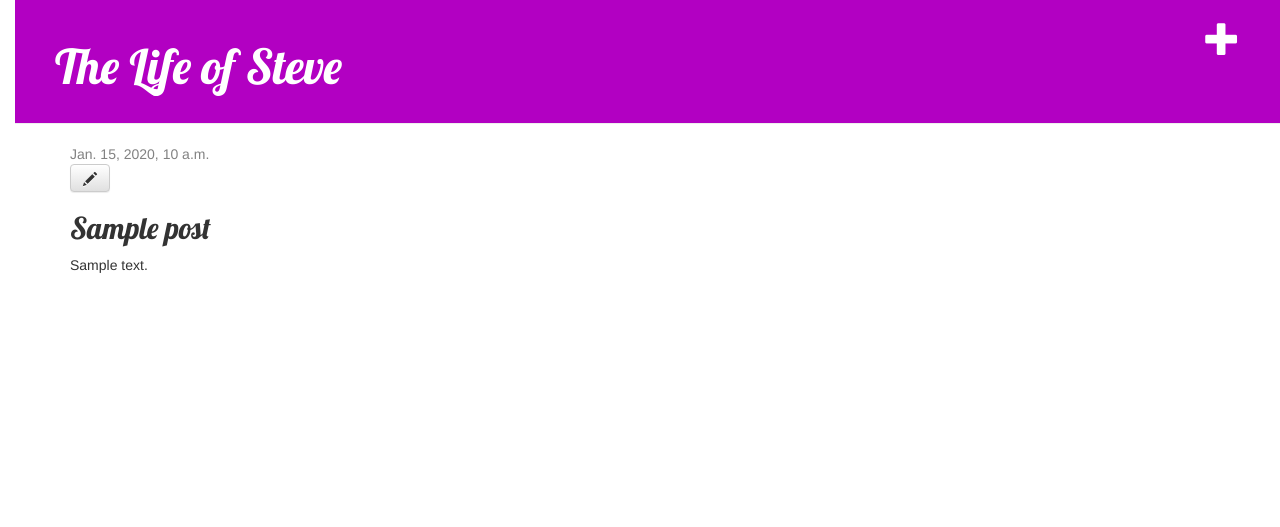
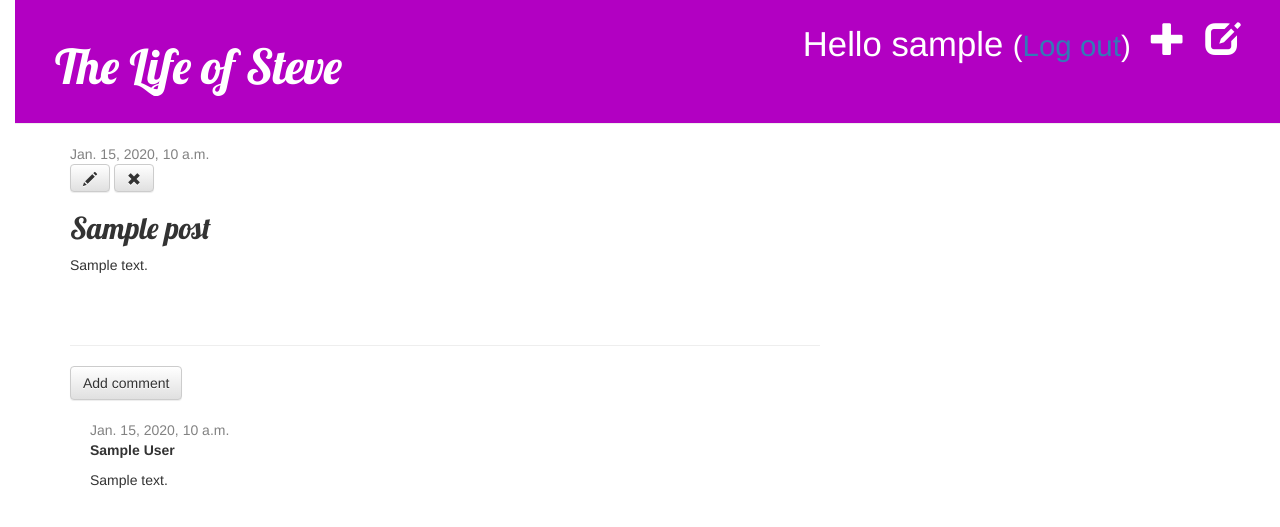
Before and after one commit to Stephen-Seiji/my-first-blog, a Django app: page /post/1/ in a window 1280 px wide. Shown: the top 527 px of the page. Run offline with Django 3.2, Linux system fonts and the light colour scheme; a user stored in the database is signed in; tables that the repository leaves empty hold one stand-in row (values such as "Sample post"); some libraries are stand-ins or nearby versions.

Commit message:
Finished extensions

```diff
--- a/blog/admin.py
+++ b/blog/admin.py
@@ -1,4 +1,5 @@
 from django.contrib import admin
-from .models import Post
+from .models import Post, Comment
 
 admin.site.register(Post)   #registering model
+admin.site.register(Comment)
--- a/blog/models.py
+++ b/blog/models.py
@@ -15,3 +15,20 @@ class Post(models.Model):
 
     def __str__(self):
         return self.title
+
+class Comment(models.Model):
+    post = models.ForeignKey('blog.Post', on_delete=models.CASCADE, related_name='comments')
+    author = models.CharField(max_length=200)
+    text = models.TextField()
+    created_date = models.DateTimeField(default=timezone.now)
+    approved_comment = models.BooleanField(default=False)
+
+    def approve(self):
+        self.approved_comment = True
+        self.save()
+
+    def __str__(self):
+        return self.text
+
+    def approved_comments(self):
+        return self.comments.filter(approved_comment=True)
--- a/blog/static/css/blog.css
+++ b/blog/static/css/blog.css
@@ -43,3 +43,6 @@ body {
     .post h2 a, .post h2 a:visited {
     color: #000000;
     }
+    .comment {
+        margin: 20px 0px 20px 20px;
+    }
--- a/blog/templates/blog/base.html
+++ b/blog/templates/blog/base.html
@@ -10,7 +10,11 @@
     <body>
         <div class="page-header">
             {% if user.is_authenticated %}
+                <a href="{% url 'post_draft_list' %}" class="top-menu"><span class="glyphicon glyphicon-edit"></span></a>
                 <a href="{% url 'post_new' %}" class="top-menu"><span class="glyphicon glyphicon-plus"></span></a>
+                <p class="top-menu">Hello {{ user.username }} <small>(<a href="{% url 'logout' %}">Log out</a>)</small></p>
+            {% else %}
+                <a href="{% url 'login' %}" class="top-menu"><span class="glyphicon glyphicon-lock"></span></a>
             {% endif %}
             <h1><a href="/">The Life of Steve</a></h1>
         </div>
--- a/blog/templates/blog/post_detail.html
+++ b/blog/templates/blog/post_detail.html
@@ -6,11 +6,33 @@
             <div class="date">
                 {{ post.published_date }}
             </div>
+        {% else %}
+            <a class="btn btn-default" href="{% url 'post_publish' pk=post.pk %}">Publish</a>
         {% endif %}
         {% if user.is_authenticated %}
         <a class="btn btn-default" href="{% url 'post_edit' pk=post.pk %}"><span class="glyphicon glyphicon-pencil"></span></a>
+        <a class="btn btn-default" href="{% url 'post_remove' pk=post.pk %}"><span class="glyphicon glyphicon-remove"></span></a>
         {% endif %}
         <h2>{{ post.title }}</h2>
         <p>{{ post.text|linebreaksbr }}</p>
     </div>
+    <hr>
+    <a class="btn btn-default" href="{% url 'add_comment_to_post' pk=post.pk %}">Add comment</a>
+    {% for comment in post.comments.all %}
+    {% if user.is_authenticated or comment.approved_comment %}
+    <div class="comment">
+        <div class="date">
+            {{ comment.created_date }}
+            {% if not comment.approved_comment %}
+                <a class="btn btn-default" href="{% url 'comment_remove' pk=comment.pk %}"><span class="glyphicon glyphicon-remove"></span></a>
+                <a class="btn btn-default" href="{% url 'comment_approve' pk=comment.pk %}"><span class="glyphicon glyphicon-ok"></span></a>
+            {% endif %}
+        </div>
+        <strong>{{ comment.author }}</strong>
+        <p>{{ comment.text|linebreaks }}</p>
+    </div>
+    {% endif %}
+    {% empty %}
+        <p>No comments here yet :(</p>
+    {% endfor %}
 {% endblock %}
--- a/blog/templates/blog/post_list.html
+++ b/blog/templates/blog/post_list.html
@@ -8,6 +8,7 @@
             </div>
             <h2><a href="{% url 'post_detail' pk=post.pk %}">{{ post.title }}</a></h2>
             <p>{{ post.text|linebreaksbr }}</p>
+            <a href="{% url 'post_detail' pk=post.pk %}">Comments: {{ post.approved_comments.count }}</a>
         </div>
     {% endfor %}
 {% endblock %}
--- a/blog/urls.py
+++ b/blog/urls.py
@@ -6,4 +6,10 @@ urlpatterns = [
     path('post/<int:pk>/', views.post_detail, name='post_detail'),
     path('post/new/', views.post_new, name='post_new'),
     path('post/<int:pk>/edit/', views.post_edit, name='post_edit'),
+    path('drafts/', views.post_draft_list, name='post_draft_list'),
+    path('post/<pk>/publish/', views.post_publish, name='post_publish'),
+    path('post/<pk>/remove/', views.post_remove, name='post_remove'),
+    path('post/<int:pk>/comment/', views.add_comment_to_post, name='add_comment_to_post'),
+    path('comment/<int:pk>/approve/', views.comment_approve, name='comment_approve'),
+    path('comment/<int:pk>/remove/', views.comment_remove, name='comment_remove'),
 ]
--- a/blog/views.py
+++ b/blog/views.py
@@ -1,9 +1,11 @@
 from django.shortcuts import render
 from django.shortcuts import render, get_object_or_404
 from django.utils import timezone
-from .models import Post
-from .forms import PostForm
+from .models import Post, Comment
+from .forms import PostForm, CommentForm
 from django.shortcuts import redirect
+from django.contrib.auth.decorators import login_required
+
 
 
 # Create your views here.
@@ -16,19 +18,20 @@ def post_detail(request, pk):
     post = get_object_or_404(Post, pk=pk)
     return render(request, 'blog/post_detail.html', {'post': post})
 
+@login_required
 def post_new(request):
     if request.method == "POST":
         form = PostForm(request.POST)
         if form.is_valid():
             post = form.save(commit=False)
             post.author = request.user
-            post.published_date = timezone.now()
             post.save()
             return redirect('post_detail', pk=post.pk)
     else:
         form = PostForm()
     return render(request, 'blog/post_edit.html', {'form': form})
 
+@login_required
 def post_edit(request, pk):
     post = get_object_or_404(Post, pk=pk)
     if request.method == "POST":
@@ -36,9 +39,50 @@ def post_edit(request, pk):
         if form.is_valid():
             post = form.save(commit=False)
             post.author = request.user
-            post.published_date = timezone.now()
             post.save()
             return redirect('post_detail', pk=post.pk)
     else:
          form = PostForm(instance=post)
     return render(request, 'blog/post_edit.html', {'form': form})
+
+@login_required
+def post_draft_list(request):
+    posts = Post.objects.filter(published_date__isnull=True).order_by('created_date')
+    return render(request, 'blog/post_draft_list.html', {'posts': posts})
+
+@login_required
+def post_publish(request, pk):
+    post = get_object_or_404(Post, pk=pk)
+    post.publish()
+    return redirect('post_detail', pk=pk)
+
+@login_required
+def post_remove(request, pk):
+    post = get_object_or_404(Post, pk=pk)
+    post.delete()
+    return redirect('post_list')
+
+def add_comment_to_post(request, pk):
+    post = get_object_or_404(Post, pk=pk)
+    if request.method == "POST":
+        form = CommentForm(request.POST)
+        if form.is_valid():
+            comment = form.save(commit=False)
+            comment.post = post
+            comment.save()
+            return redirect('post_detail', pk=post.pk)
+    else:
+        form = CommentForm()
+    return render(request, 'blog/add_comment_to_post.html', {'form': form})
+
+@login_required
+def comment_approve(request, pk):
+    comment = get_object_or_404(Comment, pk=pk)
+    comment.approve()
+    return redirect('post_detail', pk=comment.post.pk)
+
+@login_required
+def comment_remove(request, pk):
+    comment = get_object_or_404(Comment, pk=pk)
+    comment.delete()
+    return redirect('post_detail', pk=comment.post.pk)
--- a/mysite/settings.py
+++ b/mysite/settings.py
@@ -106,6 +106,8 @@ AUTH_PASSWORD_VALIDATORS = [
 
 LANGUAGE_CODE = 'en-us'
 
+LOGIN_REDIRECT_URL = '/'
+
 TIME_ZONE = 'Europe/London'
 
 USE_I18N = True
--- a/mysite/urls.py
+++ b/mysite/urls.py
@@ -1,22 +1,11 @@
-"""mysite URL Configuration
+from django.urls import path, include
+from django.contrib import admin
 
-The `urlpatterns` list routes URLs to views. For more information please see:
-    https://docs.djangoproject.com/en/2.2/topics/http/urls/
-Examples:
-Function views
-    1. Add an import:  from my_app import views
-    2. Add a URL to urlpatterns:  path('', views.home, name='home')
-Class-based views
-    1. Add an import:  from other_app.views import Home
-    2. Add a URL to urlpatterns:  path('', Home.as_view(), name='home')
-Including another URLconf
-    1. Import the include() function: from django.urls import include, path
-    2. Add a URL to urlpatterns:  path('blog/', include('blog.urls'))
-"""
-from django.contrib import admin
-from django.urls import path, include
+from django.contrib.auth import views
 
 urlpatterns = [
     path('admin/', admin.site.urls),
+    path('accounts/login/', views.LoginView.as_view(), name='login'),
+    path('accounts/logout/', views.LogoutView.as_view(next_page='/'), name='logout'),
     path('', include('blog.urls')),
 ]
```
Also changed, not shown: blog/forms.py (+7 -1 lines), blog/templates/blog/add_comment_to_post.html (added, +9 -0 lines), blog/templates/blog/post_draft_list.html (added, +11 -0 lines), blog/templates/registration/login.html (added, +24 -0 lines), blog/migrations/0002_comment.py (added).
